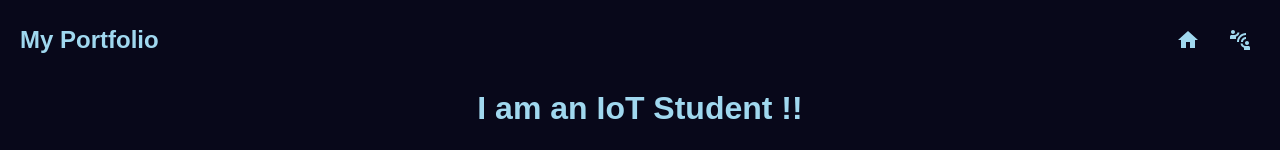
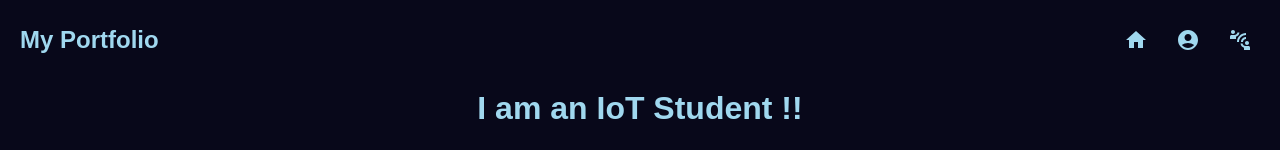
Before and after one commit to HibikiKobayashii/portforio, a Next.js app: page / in a window 1280 px wide. Shown: the top 150 px of the page. Built offline with nearby package versions, Linux system fonts and the light colour scheme.

Commit message:
Update Header.tsx

```diff
--- a/app/components/Header.tsx
+++ b/app/components/Header.tsx
@@ -1,5 +1,6 @@
 import HomeIcon from '@mui/icons-material/Home'; // ホームアイコンをインポート
 import ConnectWithoutContactIcon from '@mui/icons-material/ConnectWithoutContact'; // お問い合わせアイコンをインポート
+import AccountCircleIcon from '@mui/icons-material/AccountCircle';
 import Link from "next/link"; // Next.jsのリンクコンポーネントをインポート
 
 const Header = () => {
@@ -38,6 +39,16 @@ const Header = () => {
             </Link>
           </li>
 
+ {/* リンク */}
+          <li>
+            <Link
+              href="https://hibikikobayashii.github.io/profile" // ホームリンク
+              style={{ color: "#a0d8ef", textDecoration: "none", display: "flex", alignItems: "center" }}
+            >
+              <AccountCircleIcon style={{ marginRight: "8px" }} />
+            </Link>
+          </li>
+
           {/* お問い合わせリンク */}
           <li>
             <Link
```
